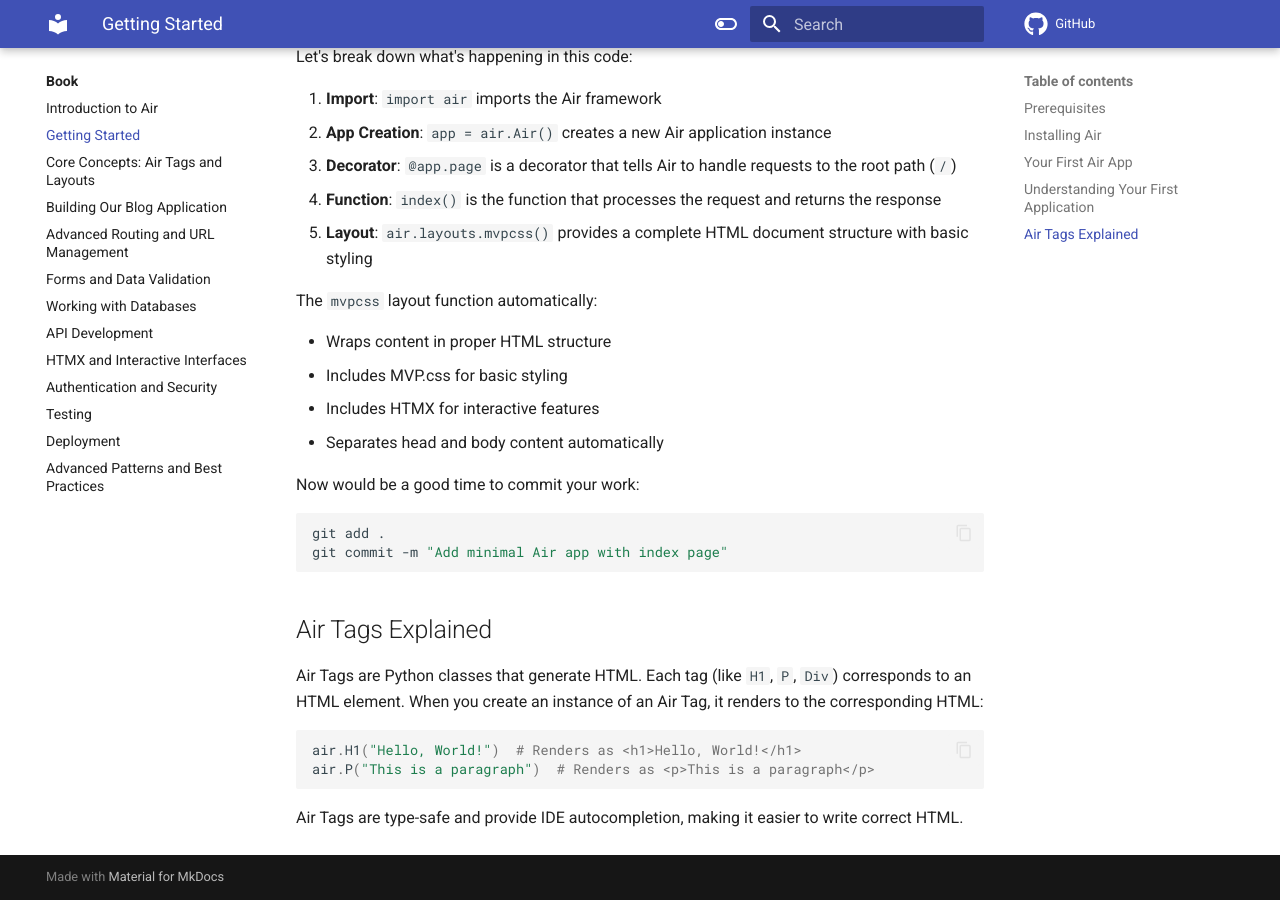
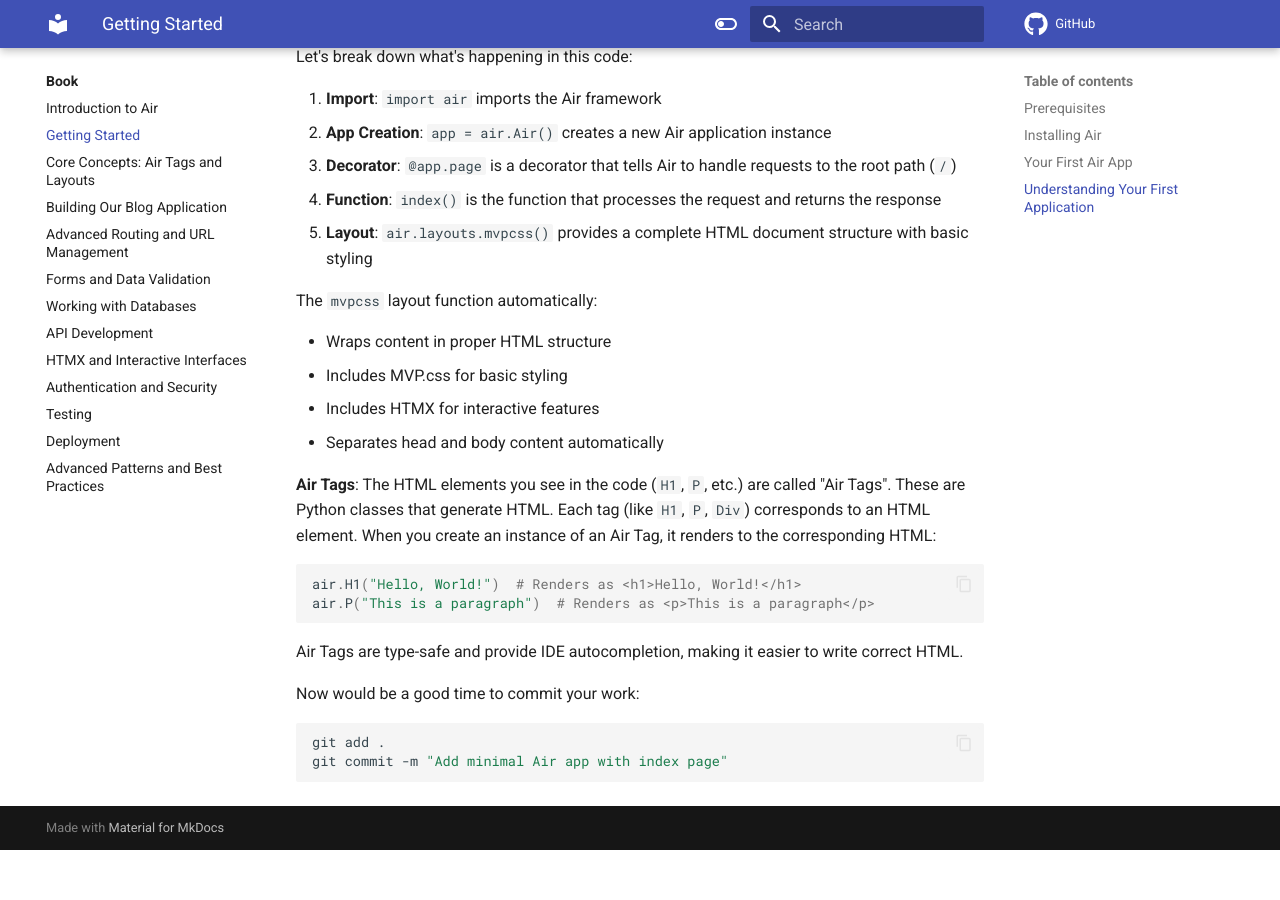
Before and after one commit to feldroy/air, an MkDocs documentation site: the page built from docs/book/02-getting-started.md, in a window 1280 px wide and 900 px high, scrolled down 3223 px. Built offline with MkDocs 1.6.1 and Material for MkDocs 9.7.7, drawn with Linux system fonts in a browser that asks for light colours; comment, search, counter and statistics services are not loaded; after the commit the page ends 4073 px from its top, so only the background shows below that.

Commit message:
Improve flow of Air Tags part in Getting Started

````diff
--- a/docs/book/02-getting-started.md
+++ b/docs/book/02-getting-started.md
@@ -152,16 +152,7 @@ The `mvpcss` layout function automatically:
 - Includes HTMX for interactive features
 - Separates head and body content automatically
 
-Now would be a good time to commit your work:
-
-```bash
-git add .
-git commit -m "Add minimal Air app with index page"
-```
-
-## Air Tags Explained
-
-Air Tags are Python classes that generate HTML. Each tag (like `H1`, `P`, `Div`) corresponds to an HTML element. When you create an instance of an Air Tag, it renders to the corresponding HTML:
+**Air Tags**: The HTML elements you see in the code (`H1`, `P`, etc.) are called "Air Tags". These are Python classes that generate HTML. Each tag (like `H1`, `P`, `Div`) corresponds to an HTML element. When you create an instance of an Air Tag, it renders to the corresponding HTML:
 
 ```python
 air.H1("Hello, World!")  # Renders as <h1>Hello, World!</h1>
@@ -169,3 +160,10 @@ air.P("This is a paragraph")  # Renders as <p>This is a paragraph</p>
 ```
 
 Air Tags are type-safe and provide IDE autocompletion, making it easier to write correct HTML.
+
+Now would be a good time to commit your work:
+
+```bash
+git add .
+git commit -m "Add minimal Air app with index page"
+```
````
